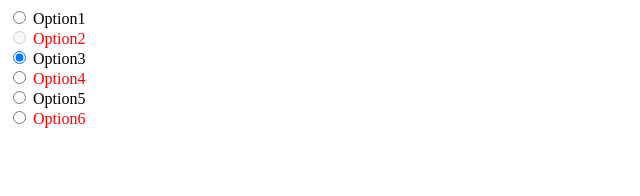
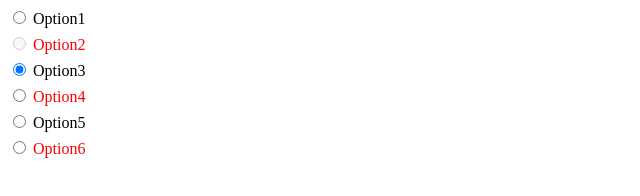
Before and after one commit to acciojob/radio-list-Sagar-Kumar01, a website: page main.html in a window 1280 px wide. Shown: the whole page, without its empty margins (0-640 px from the left). Drawn offline with Linux system fonts and the light colour scheme.

Commit message:
created a submission

```diff
--- a/main.html
+++ b/main.html
@@ -8,13 +8,14 @@
 
 <body>
 	<!-- the entire body must be written by student -->
-<label> <input class="input" type="radio" name="choice"> Option1</label><br>
-<label style="color:red"> <input class="input" type="radio" name="choice" disabled> Option2</label><br>
-<label> <input class="input" type="radio" name="choice" checked> Option3</label><br>
-<label style="color:red"> <input class="input" type="radio" name="choice"> Option4</label><br>
-<label> <input class="input" type="radio" name="choice"> Option5</label><br>
-<label style="color:red"> <input class="input" type="radio" name="choice"> Option6</label>
-
+<div class="choices">
+  <label class="input"><input type="radio" name="choice"> Option1</label>
+  <label class="input"><input type="radio" name="choice" disabled> Option2</label>
+  <label class="input"><input type="radio" name="choice" checked> Option3</label>
+  <label class="input"><input type="radio" name="choice"> Option4</label>
+  <label class="input"><input type="radio" name="choice"> Option5</label>
+  <label class="input"><input type="radio" name="choice"> Option6</label>
+</div>
 
 
     <script type="text/javascript" src="./script.js">
--- a/styles.css
+++ b/styles.css
@@ -1 +1,12 @@
 /*  your css code here. If applicable */
+
+.choices .input {
+  display: block;
+  margin: 6px 0;
+  cursor: pointer;
+}
+
+
+.choices .input:nth-child(even) {
+  color: rgb(255, 0, 0);
+}
```
